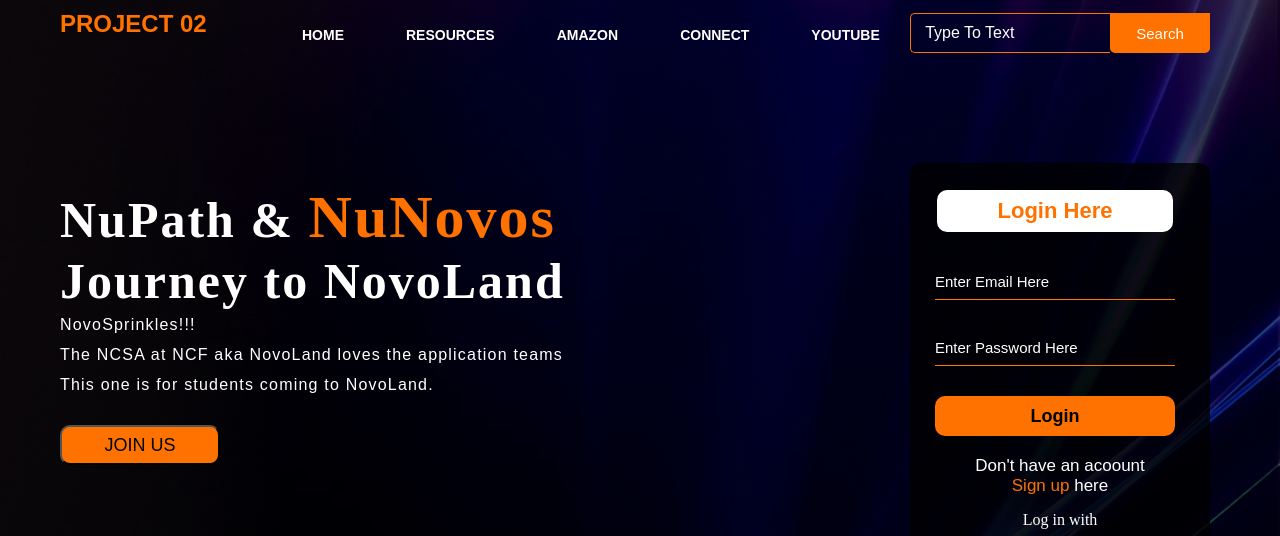
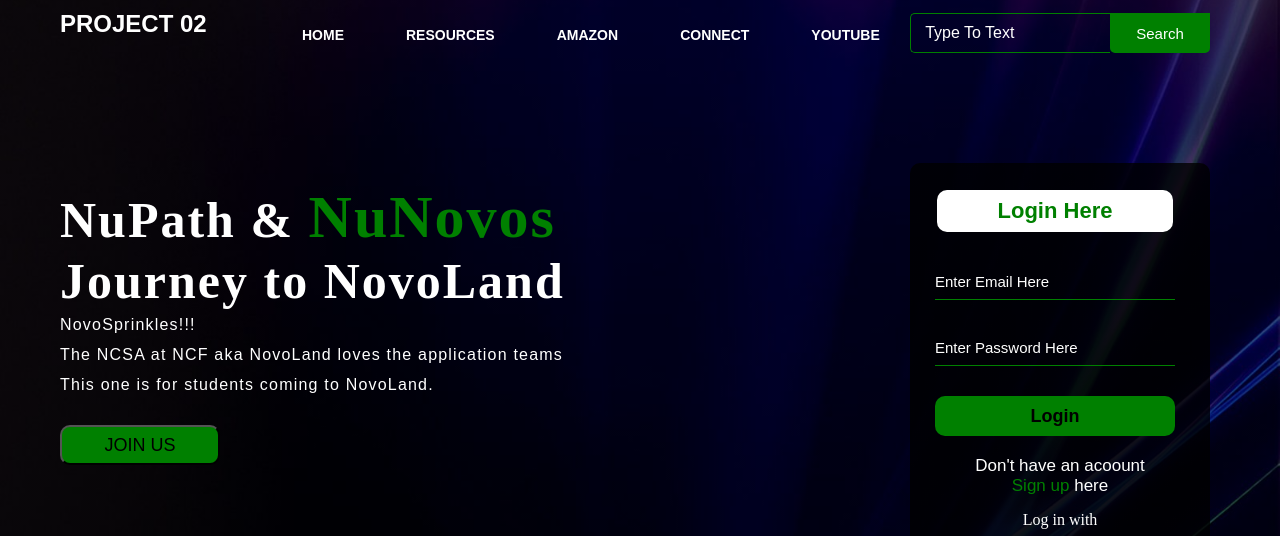
Before and after one commit to SebastianMark32/Test_website, a plain HTML site: page index.html in a window 1280 px wide. Shown: the top 536 px of the page. Drawn offline with nearby package versions, Linux system fonts and the light colour scheme.

Commit message:
Updated Color

```diff
--- a/style.css
+++ b/style.css
@@ -22,7 +22,7 @@
 }
 
 .logo{
-    color: #ff7200;
+    color: #fff;
     font-family: Arial;
     padding-left: 20px;
     float: left;
@@ -59,7 +59,7 @@ ul li a{
 }
 
 ul li a:hover{
-    color: #ff7200;
+    color: #008000;
 }
 
 .search{
@@ -73,7 +73,7 @@ ul li a:hover{
     width: 200px;
     height: 40px;
     background: transparent;
-    border: 1px solid #ff7200;
+    border: 1px solid #008000;
     margin-top: 13px;
     color: white;
     border-right: none;
@@ -87,8 +87,8 @@ ul li a:hover{
 .btn{
     width: 100px;
     height: 40px;
-    background: #ff7200;
-    border: 2px solid #ff7200;
+    background: #008000;
+    border: 2px solid #008000;
     margin-top: 13px;
     color: #fff;
     font-size: 15px;
@@ -131,7 +131,7 @@ ul li a:hover{
 .content .cn{
     width: 160px;
     height: 40px;
-    background: #ff7200;
+    background: #008000;
     margin-bottom: 10px;
     margin-left: 20px;
     font-size: 18px;
@@ -151,7 +151,7 @@ ul li a:hover{
 }
 
 .content span{
-    color: #ff7200;
+    color: #008000;
     font-size: 60px;
 }
 
@@ -171,7 +171,7 @@ ul li a:hover{
 width: 220px;
 font-family: sans-serif;
 text-align: center;
-color: #ff7200;
+color: #008000;
 font-size: 22px;
 background-color: #fff;
 border-radius: 10px;
@@ -184,7 +184,7 @@ padding: 8px;
     width: 240px;
     height: 35px;
     background: transparent;
-    border-bottom: 1px solid #ff7200;
+    border-bottom: 1px solid #008000;
     border-top: none;
     border-right: none;
     border-left: none;
@@ -207,7 +207,7 @@ padding: 8px;
 .btnn{
     width: 240px;
     height: 40px;
-    background: #ff7200;
+    background: #008000;
     border: none;
     margin-top: 30px;
     font-size: 18px;
@@ -219,7 +219,7 @@ padding: 8px;
 
 .btnn:hover{
     background: #fff;
-    color: #ff7200;
+    color: #008000;
 }
 
 .btnn a{
@@ -237,7 +237,7 @@ padding: 8px;
 
 .form .link a{
     text-decoration: none;
-    color: #ff7200;
+    color: #008000;
 }
 
 .liw{
@@ -262,6 +262,6 @@ padding: 8px;
 }
 
 .icons ion-icon:hover{
-    color: #ff7200;
+    color: #008000;
 
 }
```
Also changed, not shown: link.txt (deleted).
